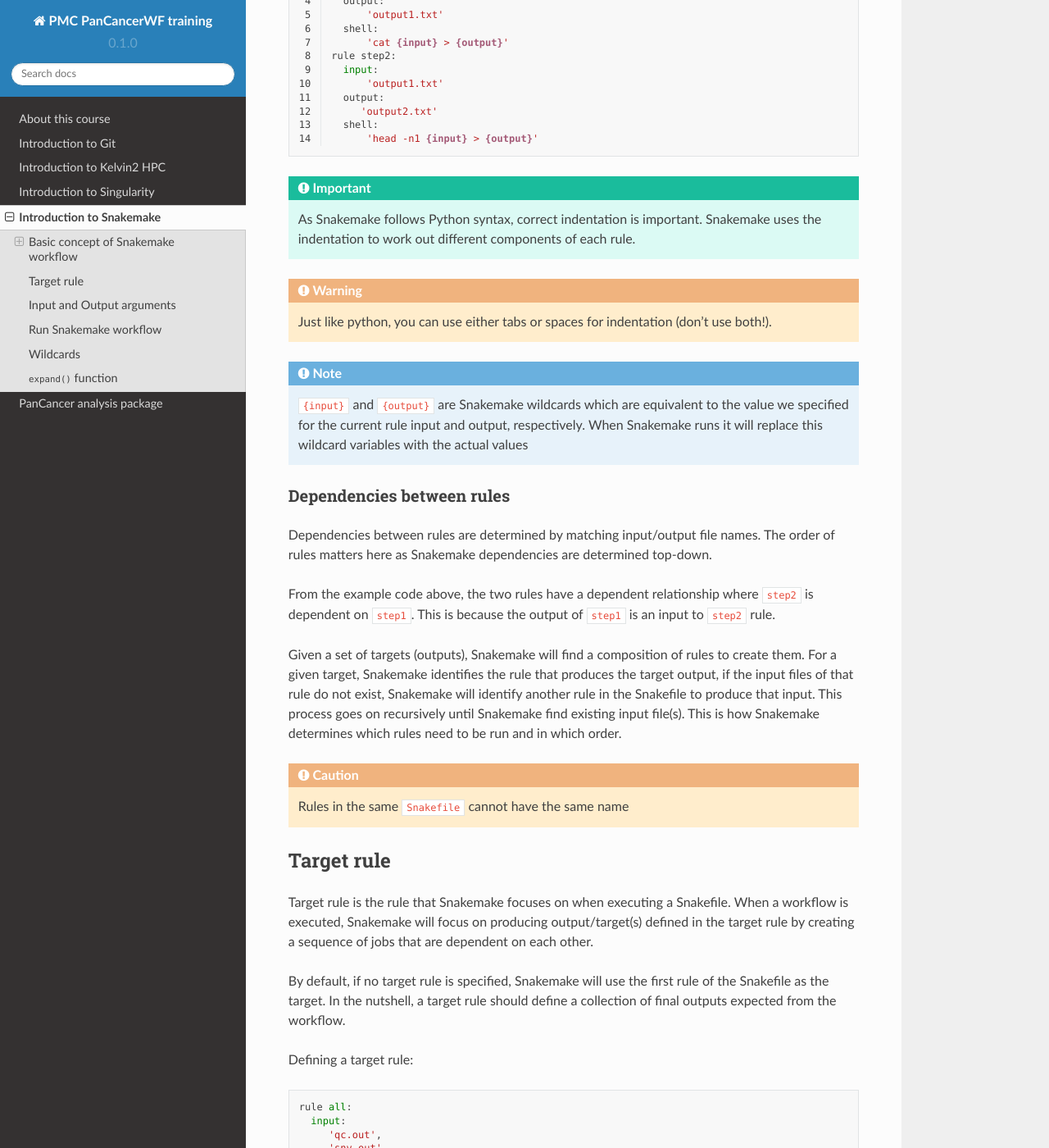
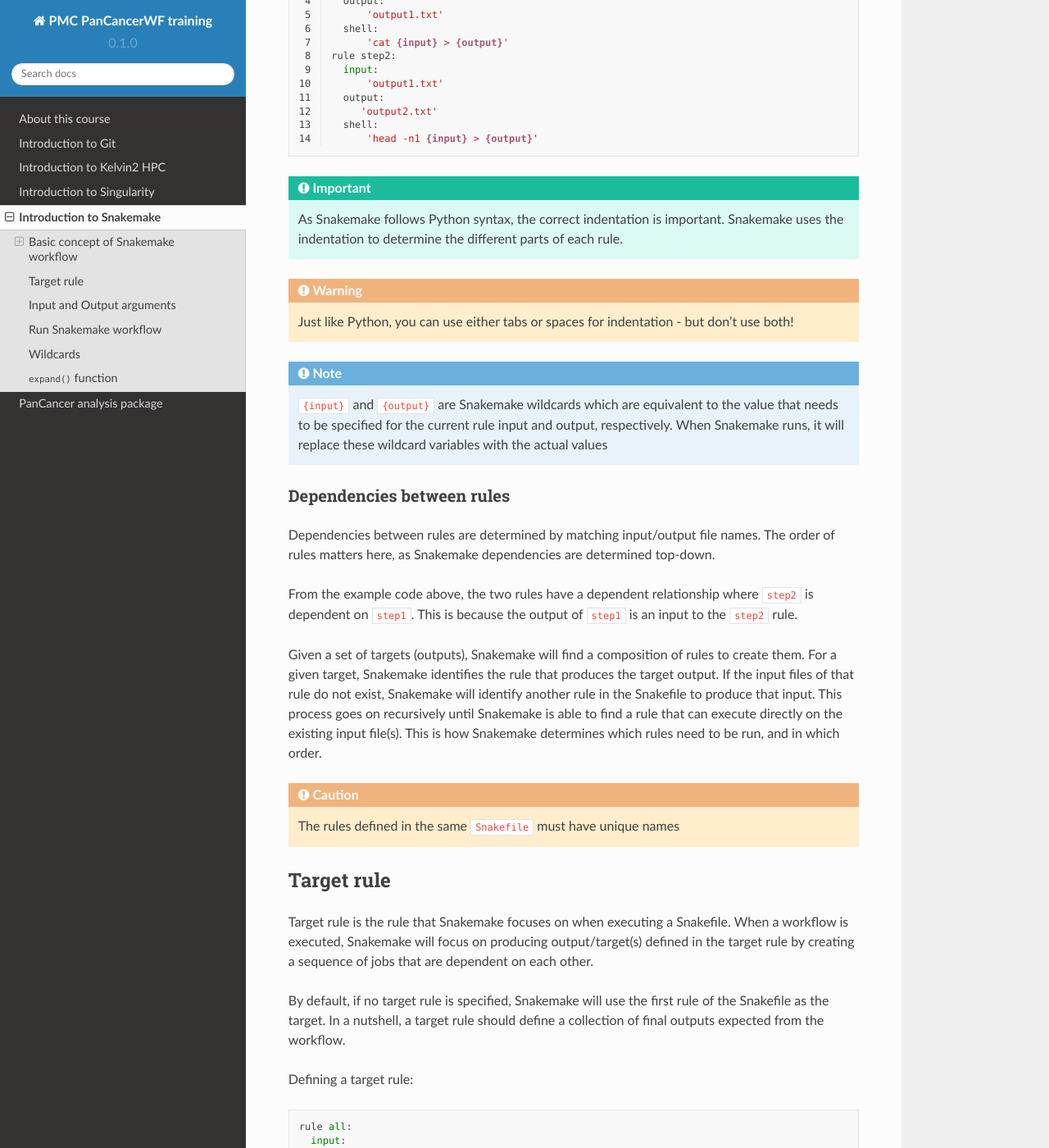
Before and after one commit to sirintra/PMC-PC-training, a Sphinx documentation site: the page built from docs/source/snakemake.rst, in a window 1280 px wide and 1400 px high, scrolled down 1155 px. Shown: the whole window at 82% size. Built offline with Sphinx 7.4.7 and the Read the Docs theme 2.0.0, drawn with Linux system fonts in a browser that asks for light colours; some of the changed text lies outside the part shown.

Commit message:
Update snakemake.rst

```diff
--- a/docs/source/snakemake.rst
+++ b/docs/source/snakemake.rst
@@ -43,33 +43,33 @@ Example syntax of a ``Snakefile``:
 
 .. important::
 
-   As Snakemake follows Python syntax, correct indentation is important.
-   Snakemake uses the indentation to work out different components of each rule.
+   As Snakemake follows Python syntax, the correct indentation is important.
+   Snakemake uses the indentation to determine the different parts of each rule.
 
 .. warning::
 
-   Just like python, you can use either tabs or spaces for indentation (don’t use both!).
+   Just like Python, you can use either tabs or spaces for indentation - but don’t use both!
 
 
 .. note::
 
-   ``{input}`` and ``{output}`` are Snakemake wildcards which are equivalent to the value we specified for the current rule input and output, respectively.
-   When Snakemake runs it will replace this wildcard variables with the actual values
+   ``{input}`` and ``{output}`` are Snakemake wildcards which are equivalent to the value that needs to be specified for the current rule input and output, respectively.
+   When Snakemake runs, it will replace these wildcard variables with the actual values
 
 
 Dependencies between rules
 ============================
 
-Dependencies between rules are determined by matching input/output file names. The order of rules matters here as Snakemake dependencies are determined top-down.
+Dependencies between rules are determined by matching input/output file names. The order of rules matters here, as Snakemake dependencies are determined top-down.
 
-From the example code above, the two rules have a dependent relationship where ``step2`` is dependent on ``step1``. This is because the output of ``step1`` is an input to ``step2`` rule.
+From the example code above, the two rules have a dependent relationship where ``step2`` is dependent on ``step1``. This is because the output of ``step1`` is an input to the ``step2`` rule.
 
-Given a set of targets (outputs), Snakemake will find a composition of rules to create them. For a given target, Snakemake identifies the rule that produces the target output, if the input files of that rule do not exist, Snakemake will identify another rule in the Snakefile to produce that input. This process goes on recursively until Snakemake find existing input file(s). This is how Snakemake determines which rules need to be run and in which order.
+Given a set of targets (outputs), Snakemake will find a composition of rules to create them. For a given target, Snakemake identifies the rule that produces the target output. If the input files of that rule do not exist, Snakemake will identify another rule in the Snakefile to produce that input. This process goes on recursively until Snakemake is able to find a rule that can execute directly on the existing input file(s). This is how Snakemake determines which rules need to be run, and in which order.
 
 
 .. Caution::
 
-   Rules in the same ``Snakefile`` cannot have the same name
+   The rules defined in the same ``Snakefile`` must have unique names
 
 
 Target rule
```
Also changed, not shown: other parts of docs/source/snakemake.rst (+3 -3 lines).
